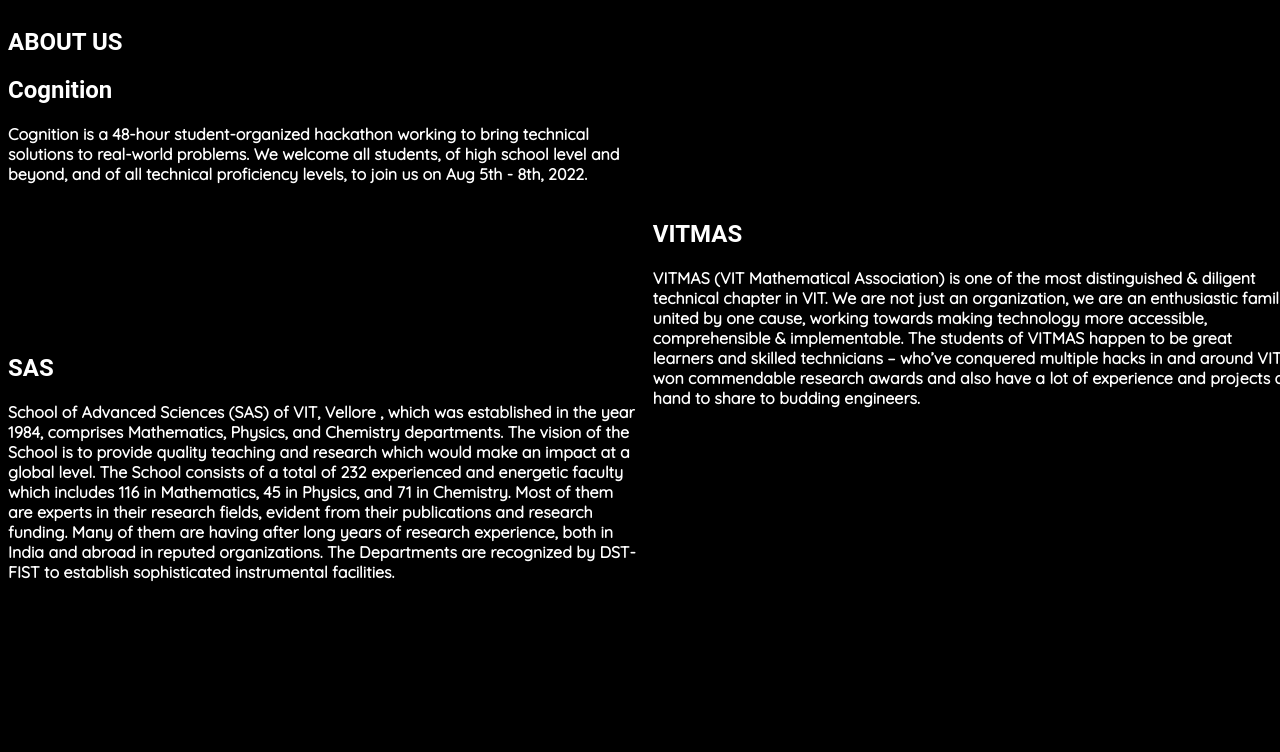
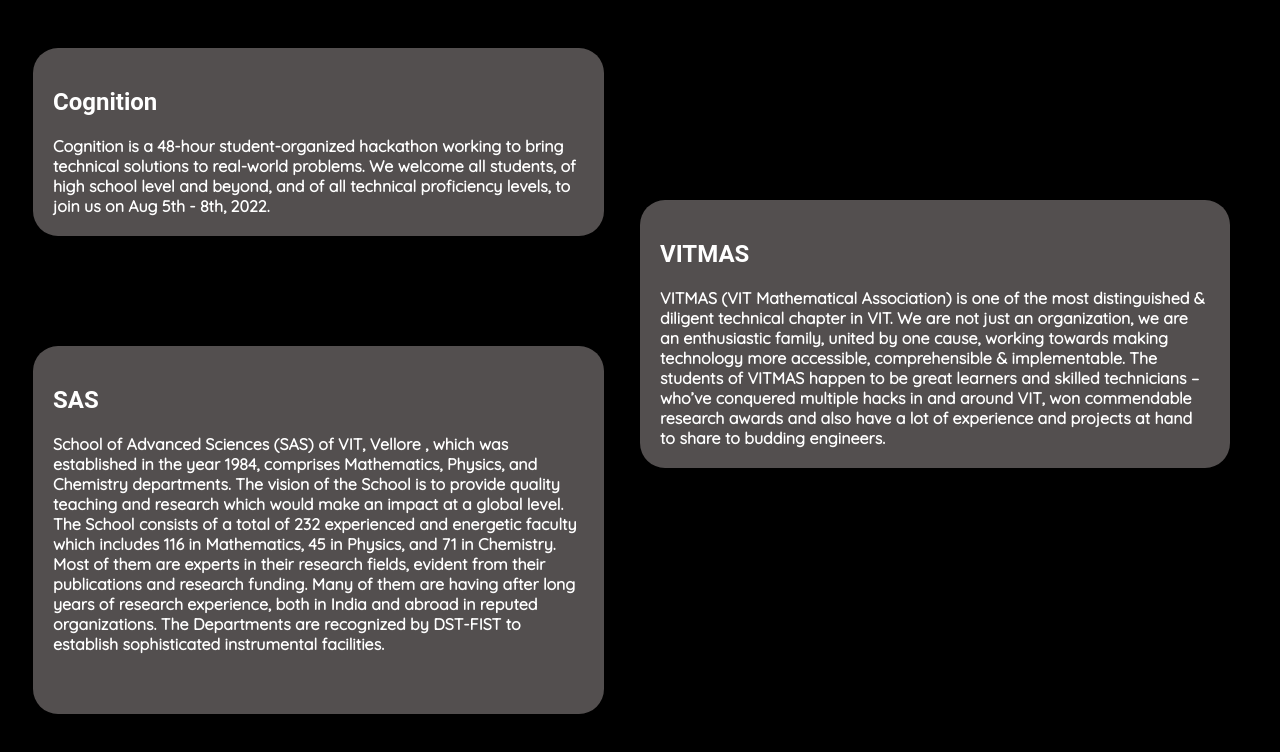
Before and after one commit to Amrit02102004/ABout_Page, a plain HTML site: page index.html in a window 1280 px wide. Drawn offline with Linux system fonts and the light colour scheme.

Commit message:
Final CSS done

```diff
--- a/index.html
+++ b/index.html
@@ -16,8 +16,7 @@
 
 <body>
   <div class="about-section">
-    <div class="about-content1">
-      <h2>ABOUT US</h2>
+    <div class="about-content1 card">
         <h2>Cognition</h2>
         <span class="desc">Cognition is a 48-hour student-organized hackathon working to bring technical solutions to
           real-world problems. We
@@ -25,7 +24,7 @@
           Aug 5th - 8th, 2022. </span>
       </div>
 
-    <div class="about-content2 right">
+    <div class="about-content2 card right">
       <h2>VITMAS</h2>
         <span class="desc"> VITMAS (VIT Mathematical Association) is one of the most distinguished & diligent technical
           chapter in VIT. We are not
@@ -38,7 +37,7 @@
           projects at hand to share to budding engineers.</span>
 
     </div>
-    <div class="about-content3 sas">
+    <div class="about-content3 card sas">
       <h2>SAS</h2>
       <span class="desc"> School of Advanced Sciences (SAS) of VIT, Vellore , which was established in the year 1984,
         comprises Mathematics,
--- a/style.css
+++ b/style.css
@@ -25,17 +25,24 @@
 .about-content1,
 .about-content3{
   display: block;
-  width: 50%;
+  position: relative;
+  top : 40px;
+  width: 42%;
   color: white;
-  top: 25%;
-  left: 0;
+  left: 25px;
   transform: translateX(-100%);
   animation: slide-in 2s forwards;
 }
 
+.card{
+  background-color: rgb(83, 79, 79);
+  border-radius: 25px;
+  padding: 20px;
+}
+
 .about-content2 {
   display: block;
-  width: 50%;
+  width: 43%;
   color: white;
   top: 25%;
   left: 0;
@@ -50,7 +57,7 @@
 
 .right {
   position : absolute;
-  left: 51%;
+  left: 50%;
 }
 
 @keyframes slide-in {
```
